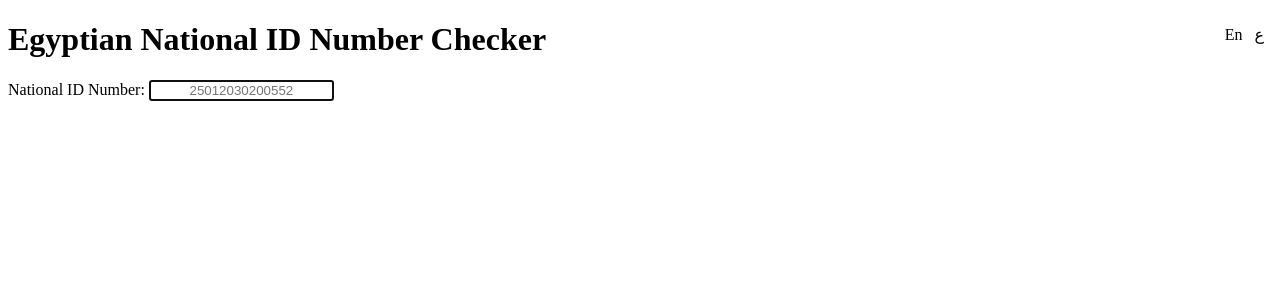
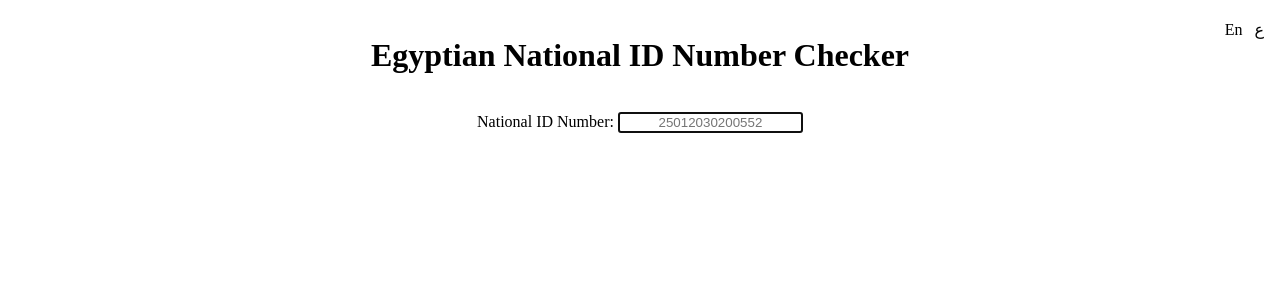
Before and after one commit to hAbuMustafa/national-id-check, a SvelteKit app: page / in a window 1280 px wide. Shown: the top 300 px of the page. Built offline with nearby package versions, Linux system fonts and the light colour scheme.

Commit message:
centre all

```diff
--- a/src/routes/+page.svelte
+++ b/src/routes/+page.svelte
@@ -76,6 +76,7 @@
   </label>
 </nav>
 
+<div class="wrapper">
   <h1>{t('title')}</h1>
 
   <label>
@@ -91,8 +92,6 @@
       onfocus={(e) => e.currentTarget.select()}
     />
   </label>
-
-<div class="result">
   {#if nationalID.length === 14 && (!extracted || !values?.checks.result)}
     <div class="error">
       {t('incorrectNumber')}
@@ -187,7 +186,7 @@
     text-align: center;
   }
 
-  .result {
+  .wrapper {
     margin-block-start: 1rem;
     display: grid;
     gap: 1rem;
```
Lines whose indentation alone changed are shown as unchanged.
